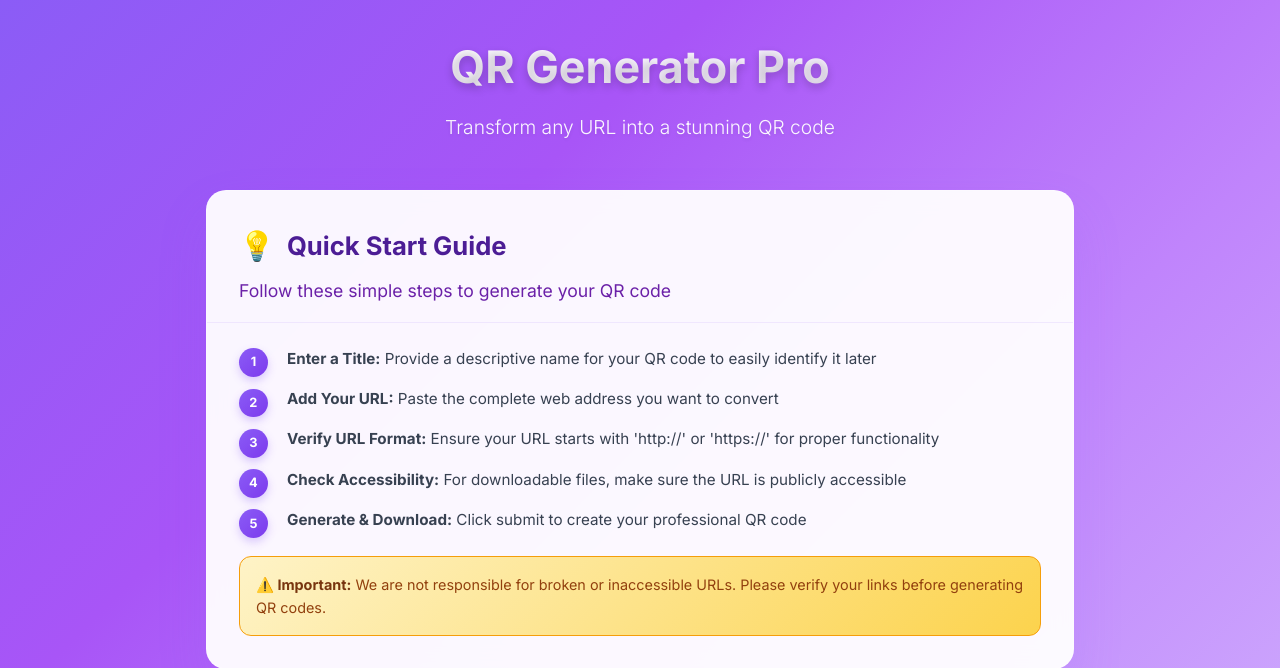
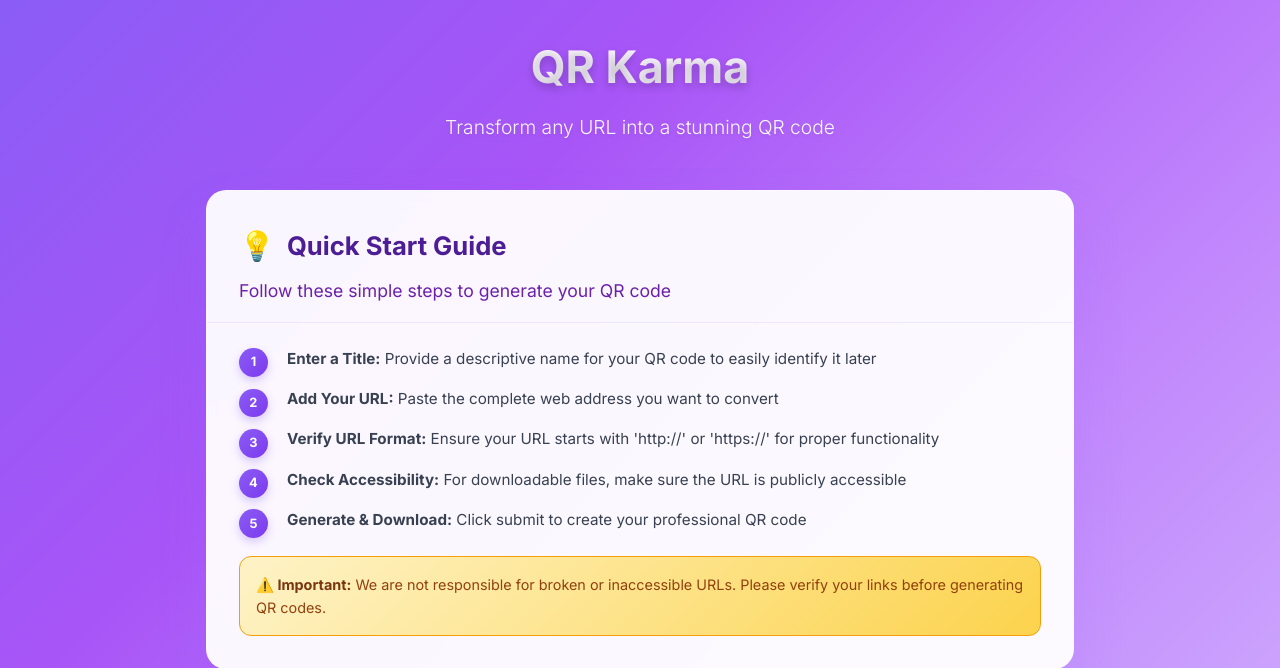
Before and after one commit to Salehin-07/QR-Generator-, a Django app: page / in a window 1280 px wide. Shown: the top 668 px of the page. Run offline with Django 5.2, Linux system fonts and the light colour scheme.

Commit message:
Update base.html

```diff
--- a/templates/base.html
+++ b/templates/base.html
@@ -164,7 +164,7 @@
 <body>
     <div class="main-container">
         <div class="header">
-            <h1>QR Generator Pro</h1>
+            <h1>QR Karma</h1>
             <p>Transform any URL into a stunning QR code</p>
         </div>
         {% block body %}{% endblock %}
```
